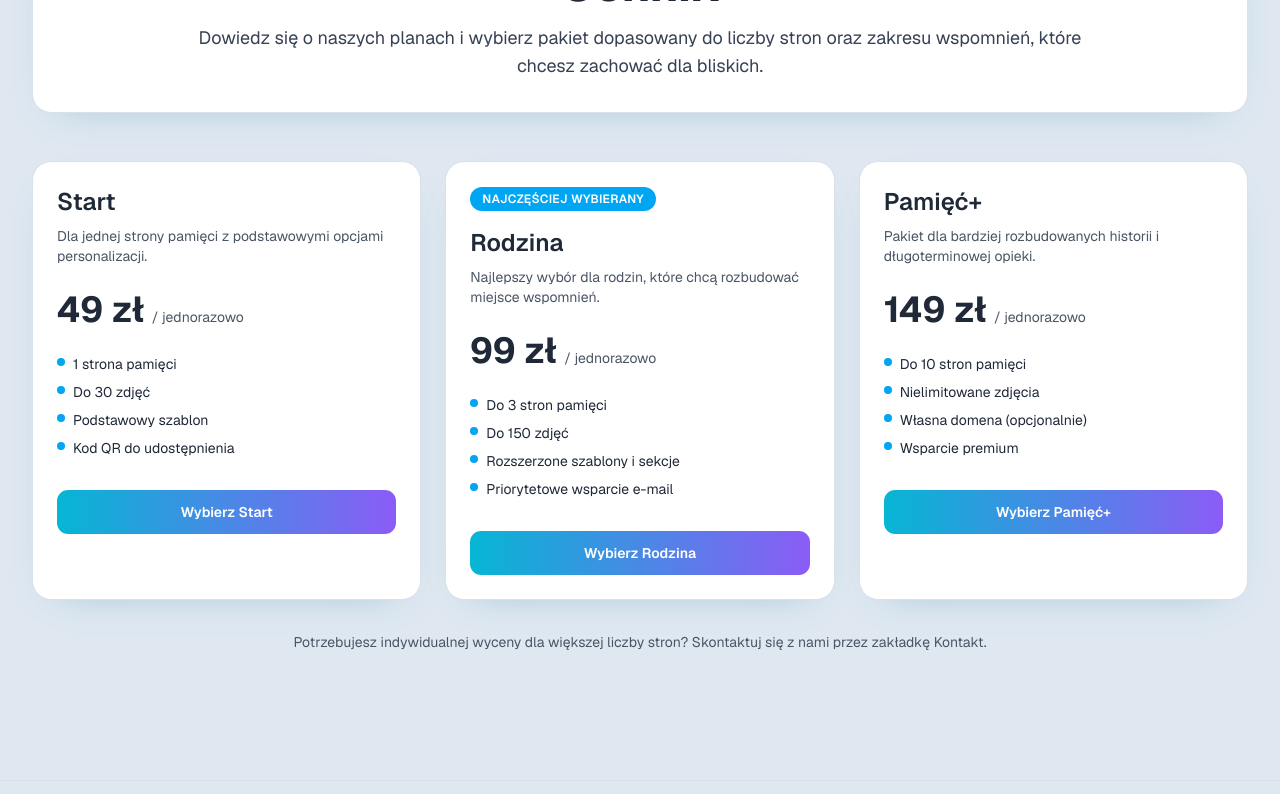
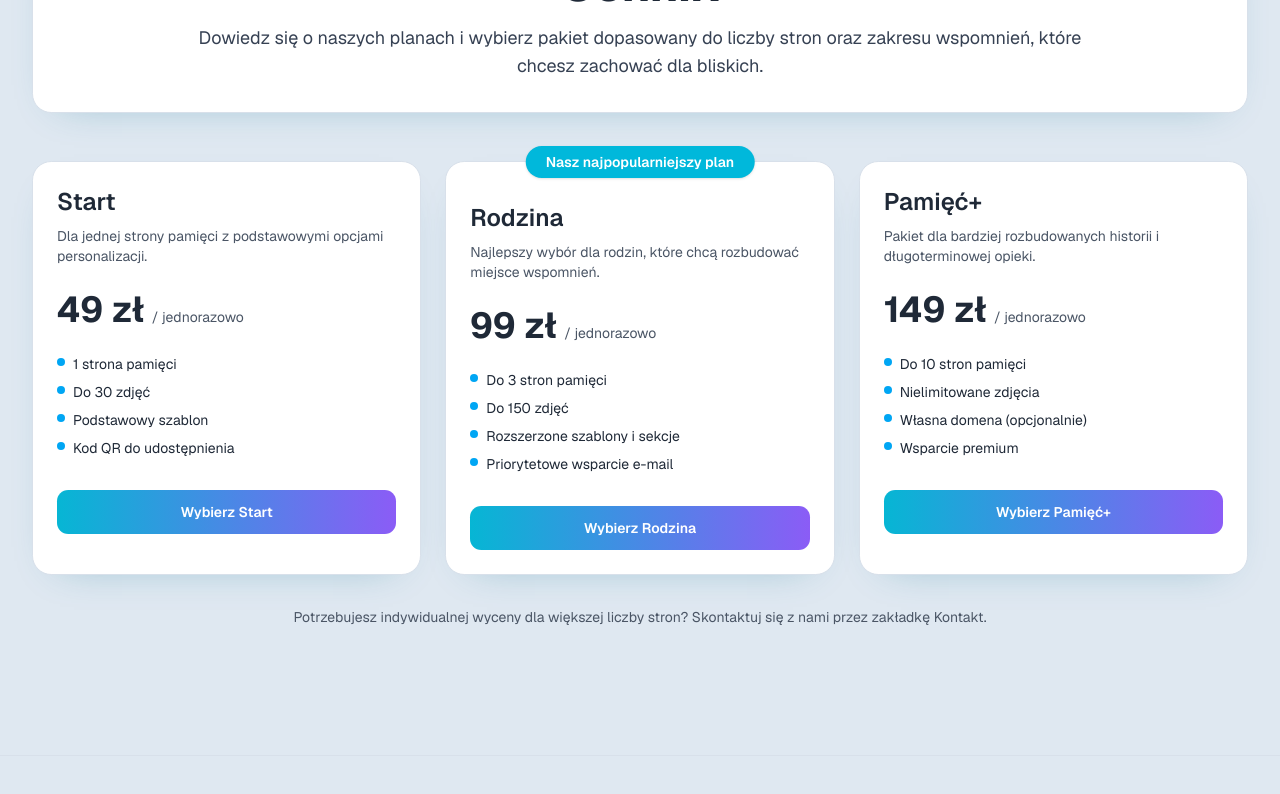
Before and after one commit to Marcinr1984/strona-informacyjna, a Next.js app: page /cennik in a window 1280 px wide. Shown: the part 660-1454 px from the top of the page. Built offline with nearby package versions, Linux system fonts and the light colour scheme.

Commit message:
Badge najpopularniejszego planu na krawedzi karty

```diff
--- a/app/cennik/page.tsx
+++ b/app/cennik/page.tsx
@@ -60,15 +60,15 @@ export default function CennikPage() {
         {plans.map((plan) => (
           <article
             key={plan.name}
-              className={`panel p-6 transition-colors duration-300 ${
+              className={`panel relative overflow-visible p-6 transition-colors duration-300 ${
               plan.highlighted
-                ? "border-sky-500 bg-sky-50/65"
+                ? "border-sky-500 bg-sky-50/65 pt-10"
                 : ""
             }`}
           >
             {plan.highlighted && (
-              <p className="mb-4 inline-flex rounded-full bg-sky-500 px-3 py-1 text-xs font-semibold uppercase tracking-wide text-white">
-                Najczęściej wybierany
+              <p className="absolute -top-4 left-1/2 inline-flex -translate-x-1/2 whitespace-nowrap rounded-full bg-cyan-500 px-5 py-1.5 text-sm font-semibold text-white shadow-sm">
+                Nasz najpopularniejszy plan
               </p>
             )}
 
```
